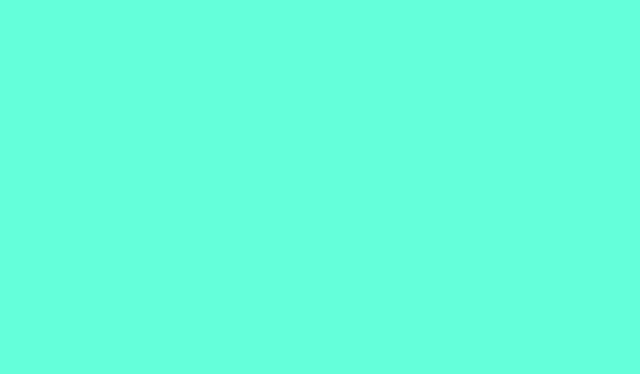
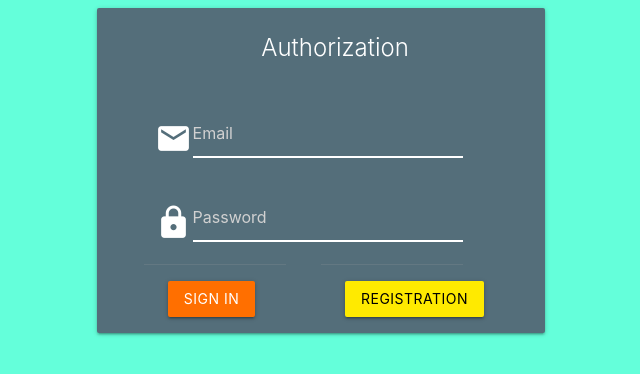
Before and after one commit to ErikaMaer/Final, a React (Create React App) app: page / in a window 1280 px wide. Shown: the top 374 px of the page, without its empty margins (319-959 px from the left). Built offline with nearby package versions, Linux system fonts and the light colour scheme.

Commit message:
(NOT)Login changes

```diff
--- a/package.json
+++ b/package.json
@@ -19,6 +19,7 @@
     "test": "react-scripts test",
     "eject": "react-scripts eject"
   },
+  "proxy": "http://localhost:5000",
   "eslintConfig": {
     "extends": "react-app"
   },
--- a/src/App.js
+++ b/src/App.js
@@ -1,17 +1,29 @@
 import React from 'react';
-import 'materialize-css'
-import {BrowserRouter as Router} from 'react-router-dom'
+import{BrowserRouter as Router} from 'react-router-dom';
 import {useRoutes} from "./routes";
+import {useAuth} from "./hooks/auth.hook";
+import {AuthContext} from "./contexT/AuthContext";
+import {Navbar} from "./componentS/Navbar";
+import 'materialize-css';
+
+
 
 function App() {
-    const routes=useRoutes(false )
+  const{token, login, logout,userId}= useAuth()
+  const isAuthenticated =!!token
+  const routes =useRoutes(isAuthenticated)
   return (
-      <Router>
-    <div className="container">
-        {routes}
-    </div>
-      </Router>
-  );
+      <AuthContext.Provider value={{
+        token, login, logout,userId,isAuthenticated
+      }}>
+        <Router>
+          { isAuthenticated && <Navbar/> }
+          <div className="container">
+            {routes}
+          </div>
+        </Router>
+      </AuthContext.Provider>
+  )
 }
 
 export default App;
--- /dev/null
+++ b/src/componentS/Navbar.js
@@ -0,0 +1,29 @@
+import React, {useContext} from "react";
+import {useHistory} from 'react-router-dom';
+import {AuthContext} from "../contexT/AuthContext";
+
+export const Navbar = () =>{
+    const history = useHistory()
+    const auth = useContext(AuthContext)
+
+    const logoutHandler = event =>{
+        event.preventDefault()
+        auth.logout()
+        history.push('/')
+    }
+
+    return (
+        <nav>
+            <div className="nav-wrapper purple darken-1" style ={{ padding: '0 2rem'}}>
+                <div className="nav-wrapper purple darken-1">
+                    <span className="brand-logo">Users</span>
+                    <ul id="nav-mobile" className="right hide-on-med-and-down">
+                        <li><a href ="/" onClick={logoutHandler}>Logout</a></li>
+
+                    </ul>
+                </div>
+            </div>
+        </nav>
+
+    )
+}
--- /dev/null
+++ b/src/contexT/AuthContext.js
@@ -0,0 +1,11 @@
+import {createContext} from 'react'
+
+function  noop () {}
+
+export const AuthContext =createContext({
+    token:null,
+    userId:null,
+    login: noop,
+    logout:noop,
+    isAuthenticated:false
+})
--- /dev/null
+++ b/src/hooks/auth.hook.js
@@ -0,0 +1,37 @@
+import {useState, useCallback, useEffect} from 'react'
+
+const storageName='userData'
+
+export const useAuth =()=>{
+    const [token, setToken]= useState(null)
+    const [userId, setUserId]= useState(null)
+
+    const login =useCallback((jwtToken,id)=>{
+        setToken(jwtToken)
+        setUserId(id)
+
+        localStorage.setItem(storageName, JSON.stringify({
+            userId:id,token:jwtToken
+        }))
+    },[])
+
+
+    const logout =useCallback(()=>{
+        setToken(null)
+        setUserId(null)
+        localStorage.removeItem(storageName)
+    },[])
+
+    useEffect(()=>{
+        const data =JSON.parse(localStorage.getItem(storageName))
+
+        if (data && data.token){
+            login(data.token, data.userId)
+        }
+    }, [login])
+
+
+
+    return {login, logout, token, userId}
+
+}
--- /dev/null
+++ b/src/hooks/http.hook.js
@@ -0,0 +1,34 @@
+import {useState, useCallback} from 'react'
+
+export const useHttp = () =>{
+    const [loading, setLoading]=useState(false)
+    const [error, setError]=useState(null)
+
+    const request =useCallback( async (url,method='GET',body =null,headers={})=>{
+        setLoading(true)
+        try{
+
+            if (body){
+                body =JSON.stringify(body)
+                headers['Content-Type']='application/json'
+            }
+
+            const response =await fetch(url, {method,body, headers})
+            const data =await response.json()
+
+            if (!response.ok){
+                throw new Error(data.message || 'Something is wrong')
+            }
+            setLoading(false)
+            return data
+        } catch(e) {
+            setLoading(false)
+            setError(e.message)
+            throw e
+        }
+    },[])
+
+    const clearError = useCallback(()=>setError(null),[])
+
+    return {loading,request,error, clearError}
+}
--- /dev/null
+++ b/src/hooks/message.hook.js
@@ -0,0 +1,9 @@
+import {useCallback} from 'react';
+
+export const useMessage =() => {
+    return useCallback(text =>{
+        if(window.M && text) {
+            window.M.toast({html: text})
+        }
+    },[])
+}
--- a/src/pages/LoginPage.js
+++ b/src/pages/LoginPage.js
@@ -1,13 +1,55 @@
-import React from "react";
+import React, {useContext, useEffect, useState} from 'react';
+import {useHttp} from "../hooks/http.hook";
+import {useMessage} from "../hooks/message.hook";
+import {AuthContext} from "../contexT/AuthContext";
 
-export const LoginPage=()=>{
+export const LoginPage = () =>{
+    const auth = useContext(AuthContext)
+    const message = useMessage();
+    const {loading, request, error, clearError} = useHttp();
+    const [form, setForm] = useState({
+        email: '', password: ''
+    })
+
+    useEffect(() => {
+        message(error)
+        clearError()
+    }, [error, message, clearError])
+
+    useEffect(() => {
+        window.M.updateTextFields()
+    }, [])
+
+
+    const changeHandler = event => {
+        setForm({...form, [event.target.name]: event.target.value})
+    }
+
+    const registerHandler = async () => {
+        try {
+            const data = await request('/api/items/register', 'POST', {...form})
+            message(data.message)
+        } catch (e) {
+        }
+    }
+
+
+    const loginHandler = async () => {
+        try {
+            const data = await request('/api/items/login', 'POST', {...form})
+            auth.login(data.token, data.userId)
+        } catch (e) {
+        }
+    }
+
+
     return(
         <div>
             <div className="row col s6 offset-s3">
                 <div className="card col s6 offset-s3" >
                         <div className="card-content white-text col s6 offset-s3 m8">
                             <span
-                                className="card-title col s6 offset-s5"
+                                className="card-title col s6 offset-s6"
                             >Authorization</span>
                         </div>
 
@@ -21,6 +63,7 @@ export const LoginPage=()=>{
                                 type="text"
                                 name="email"
                                 className="yellow-input col s6 offset-s2"
+                                onChange={changeHandler}
                             />
                         </div>
 
@@ -33,12 +76,16 @@ export const LoginPage=()=>{
                                type="password"
                                name="password"
                                className="yellow-input col s6 offset-s2"
+                              onChange={changeHandler}
                         />
                         </div>
 
                         <div className="card-action col s4 offset-s1">
                             <button
                                 className="btn amber darken-4 "
+                                disabled={loading}
+                                onClick={loginHandler}
+
                             >
                                 Sign in
                             </button>
@@ -46,6 +93,8 @@ export const LoginPage=()=>{
                       <div className="card-action col s4 offset-s1">
                             <button
                                 className="btn yellow accent-3 black-text "
+                                onClick={registerHandler}
+                                disabled={loading}
                             >
                                 Registration
                             </button>
@@ -55,3 +104,5 @@ export const LoginPage=()=>{
         </div>
 )
 }
+
+//onClick={window.location.href = './pages/RegistrationPage'}
--- a/src/pages/Pages.css
+++ b/src/pages/Pages.css
@@ -12,9 +12,7 @@
     background-size: auto;
 }
 
-.card .card-title {
-    font-size: 30px !important;
-}
+
 
 .material-icons {
     font-size: 37px !important;
--- a/src/routes.js
+++ b/src/routes.js
@@ -1,6 +1,35 @@
+// import React from "react";
+// import {Switch, Route, Redirect} from "react-router-dom";
+// import {RegistrationPage} from "./pages/RegistrationPage";
+// import {LoginPage} from "./pages/LoginPage";
+// import {Collections} from "./pages/CollectionsPage";
+//
+// export const useRoutes = isAuthenticated =>{
+//     if(isAuthenticated){
+//         return(
+//             <Switch>
+//                 <Route path ="/collections" exact>
+//                     <Collections />
+//                 </Route>
+//                 <Redirect to ="/collections"/>
+//             </Switch>
+//         )
+//     }
+//     return (
+//         <Switch>
+//             <Route path="/" exact>
+//                 <LoginPage/>
+//             </Route>
+//             <Route path="/registration" exact>
+//                 <RegistrationPage/>
+//             </Route>
+//             <Redirect to="/"/>
+//         </Switch>
+//     )
+// }
+
 import React from "react";
 import {Switch, Route, Redirect} from "react-router-dom";
-import {RegistrationPage} from "./pages/RegistrationPage";
 import {LoginPage} from "./pages/LoginPage";
 import {Collections} from "./pages/CollectionsPage";
 
@@ -9,7 +38,7 @@ export const useRoutes = isAuthenticated =>{
         return(
             <Switch>
                 <Route path ="/collections" exact>
-                    <Collections />
+                    <Collections/>
                 </Route>
                 <Redirect to ="/collections"/>
             </Switch>
@@ -17,11 +46,8 @@ export const useRoutes = isAuthenticated =>{
     }
     return (
         <Switch>
-            <Route path="/login" exact>
+            <Route path="/" exact>
                 <LoginPage/>
-            </Route>
-            <Route path="/registration" exact>
-                <RegistrationPage/>
             </Route>
             <Redirect to="/"/>
         </Switch>
```
Also changed, not shown: src/pages/RegistrationPage.js (+31 -1 lines).
